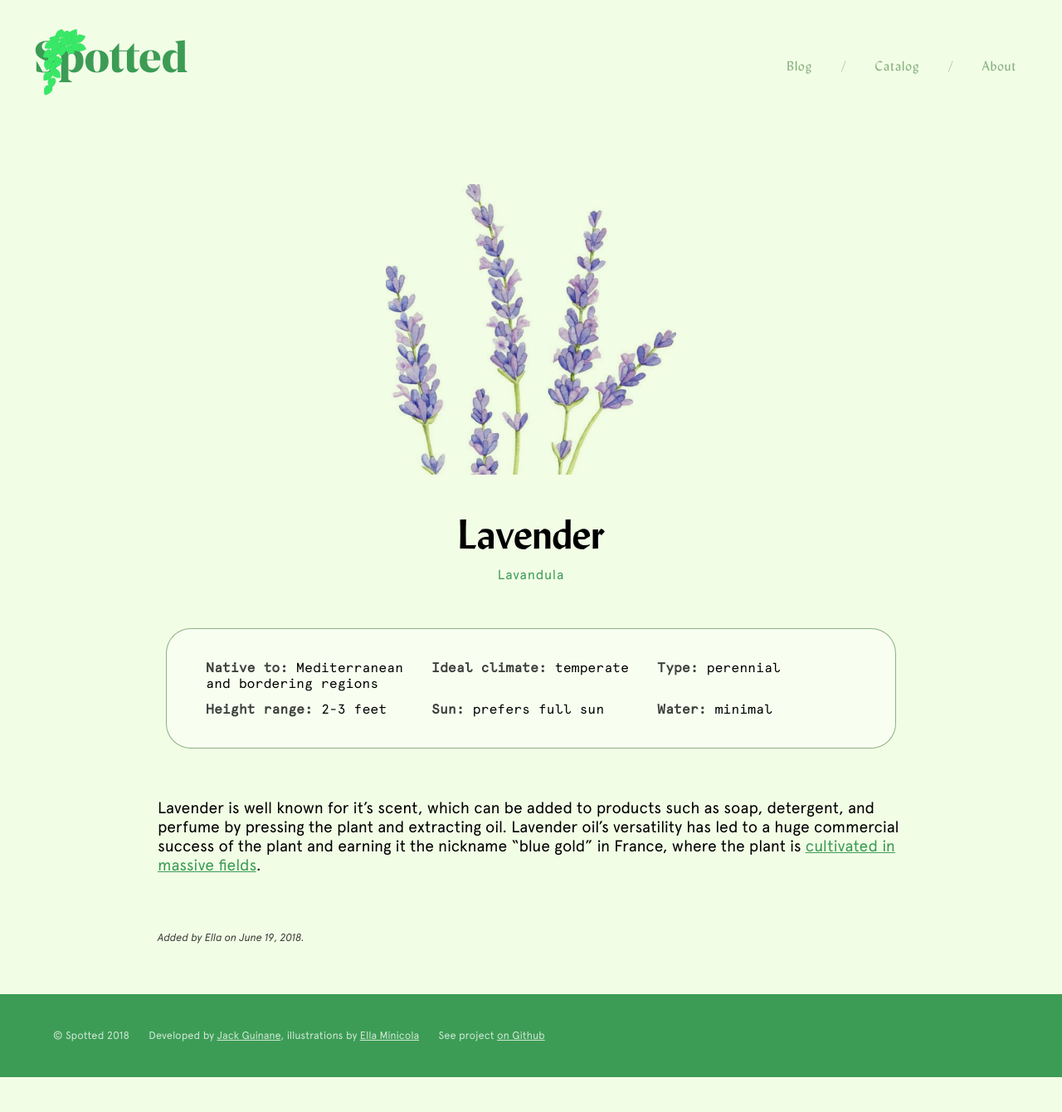
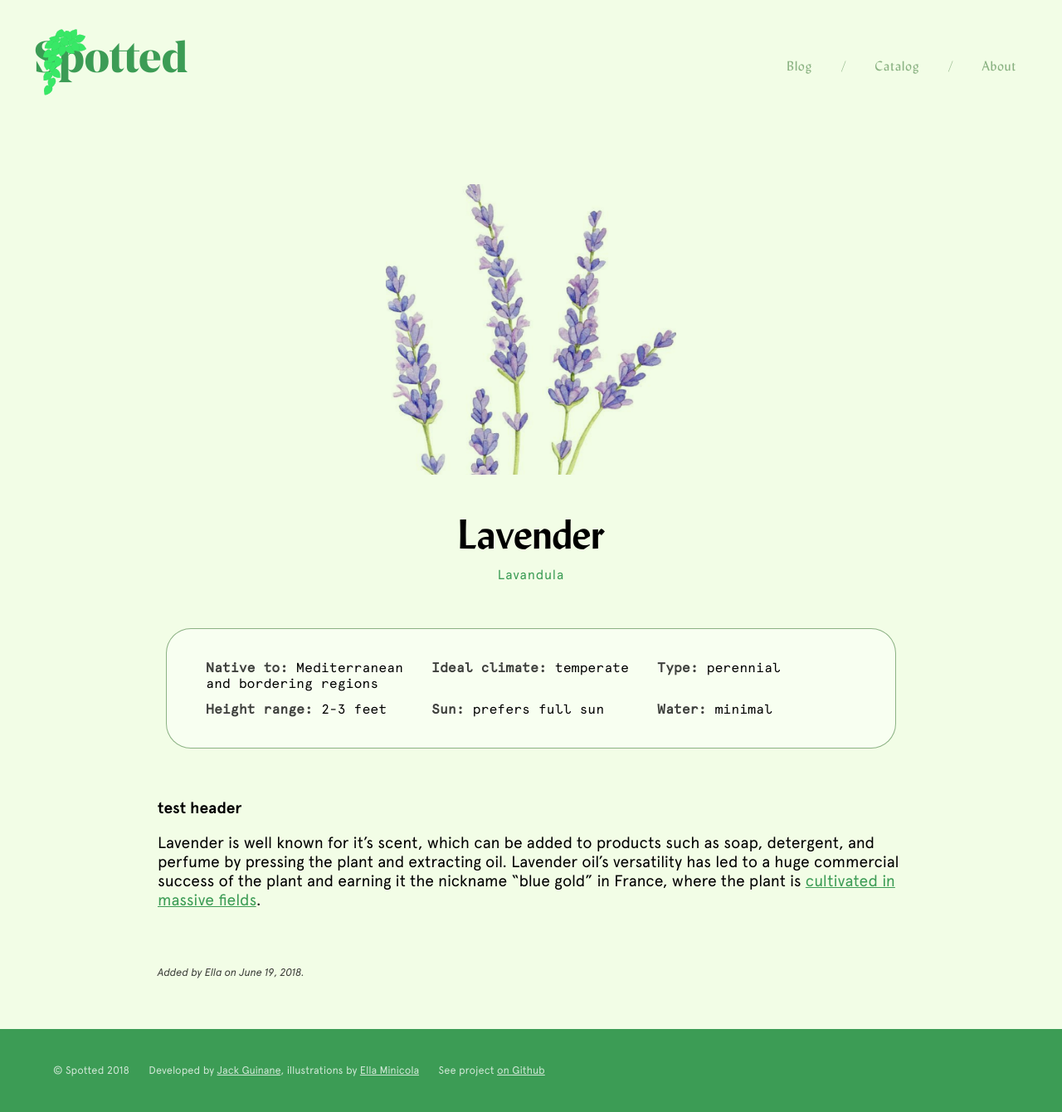
Before and after one commit to qjack001/Spotted, a Jekyll site: the page built from _posts/2018-6-19-Lavender.md, in a window 1280 px wide. Shown: the whole page at 83% size. Built offline with Jekyll 4.4.1, drawn with Linux system fonts in a browser that asks for light colours; before the commit the page ends 1298 px from its top, so only the background shows below that.

Commit message:
test header

```diff
--- a/_posts/2018-6-19-Lavender.md
+++ b/_posts/2018-6-19-Lavender.md
@@ -14,4 +14,6 @@ data:
   water: minimal
 ---
 
+## test header
+
 Lavender is well known for it’s scent, which can be added to products such as soap, detergent, and perfume by pressing the plant and extracting oil. Lavender oil’s versatility has led to a huge commercial success of the plant and earning it the nickname “blue gold” in France, where the plant is [cultivated in massive fields](https://www.provenceguide.co.uk/explore/lavender-38-1.html).
```
